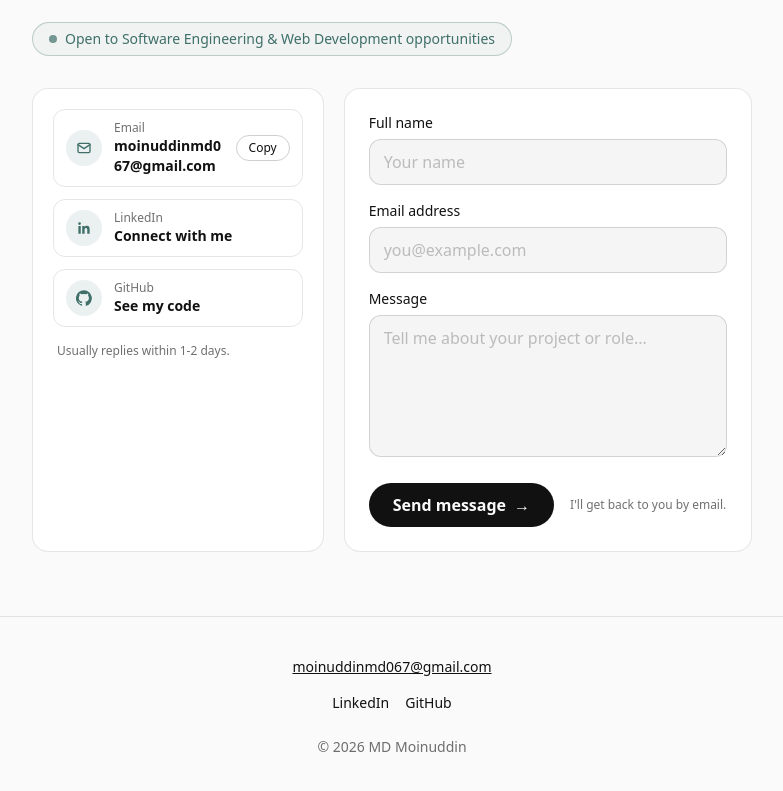
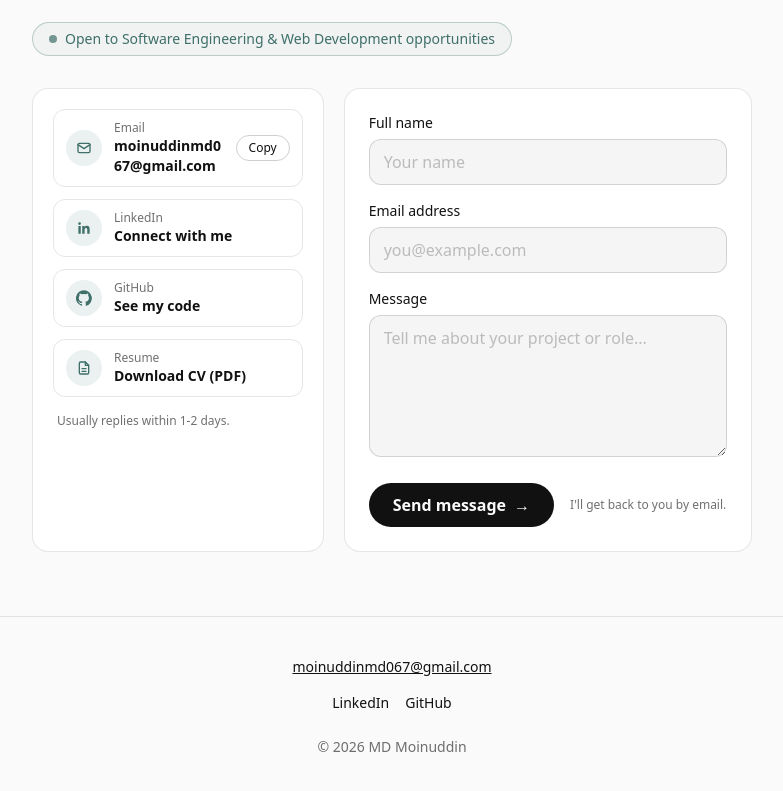
Before and after one commit to MD-Moinuddin/My-Portfolio, a Next.js app: page / in a window 1280 px wide. Shown: the part 4463-5254 px from the top of the page, without its empty margins (248-1031 px from the left). Built offline with nearby package versions, Linux system fonts and the light colour scheme.

Commit message:
Add resume download link to the Contact section
Co-Authored-By: Claude Sonnet 5.5 <noreply@anthropic.com>

```diff
--- a/components/sections/Contact.tsx
+++ b/components/sections/Contact.tsx
@@ -17,6 +17,15 @@ function EmailIcon() {
     <svg aria-hidden="true" viewBox="0 0 24 24" fill="none" stroke="currentColor" strokeWidth="2" strokeLinecap="round" strokeLinejoin="round" className="h-4 w-4">
       <rect x="3" y="5" width="18" height="14" rx="2" />
       <path d="m3 7 9 6 9-6" />
+    </svg>
+  );
+}
+
+function ResumeIcon() {
+  return (
+    <svg aria-hidden="true" viewBox="0 0 24 24" fill="none" stroke="currentColor" strokeWidth="2" strokeLinecap="round" strokeLinejoin="round" className="h-4 w-4">
+      <path d="M14 3H7a2 2 0 0 0-2 2v14a2 2 0 0 0 2 2h10a2 2 0 0 0 2-2V8z" />
+      <path d="M14 3v5h5M9 13h6M9 17h6" />
     </svg>
   );
 }
@@ -144,6 +153,15 @@ export function Contact() {
               <span className="block font-semibold">See my code</span>
             </span>
           </a>
+          <a href="/cv.pdf" target="_blank" rel="noopener noreferrer" className={itemClass}>
+            <span className={iconClass}>
+              <ResumeIcon />
+            </span>
+            <span>
+              <span className="block text-xs opacity-60">Resume</span>
+              <span className="block font-semibold">Download CV (PDF)</span>
+            </span>
+          </a>
           <p className="mt-1 px-1 text-xs opacity-60">Usually replies within 1-2 days.</p>
         </div>
 
```
Also changed, not shown: 1 other file (tests, documents, lock files or other folders).
